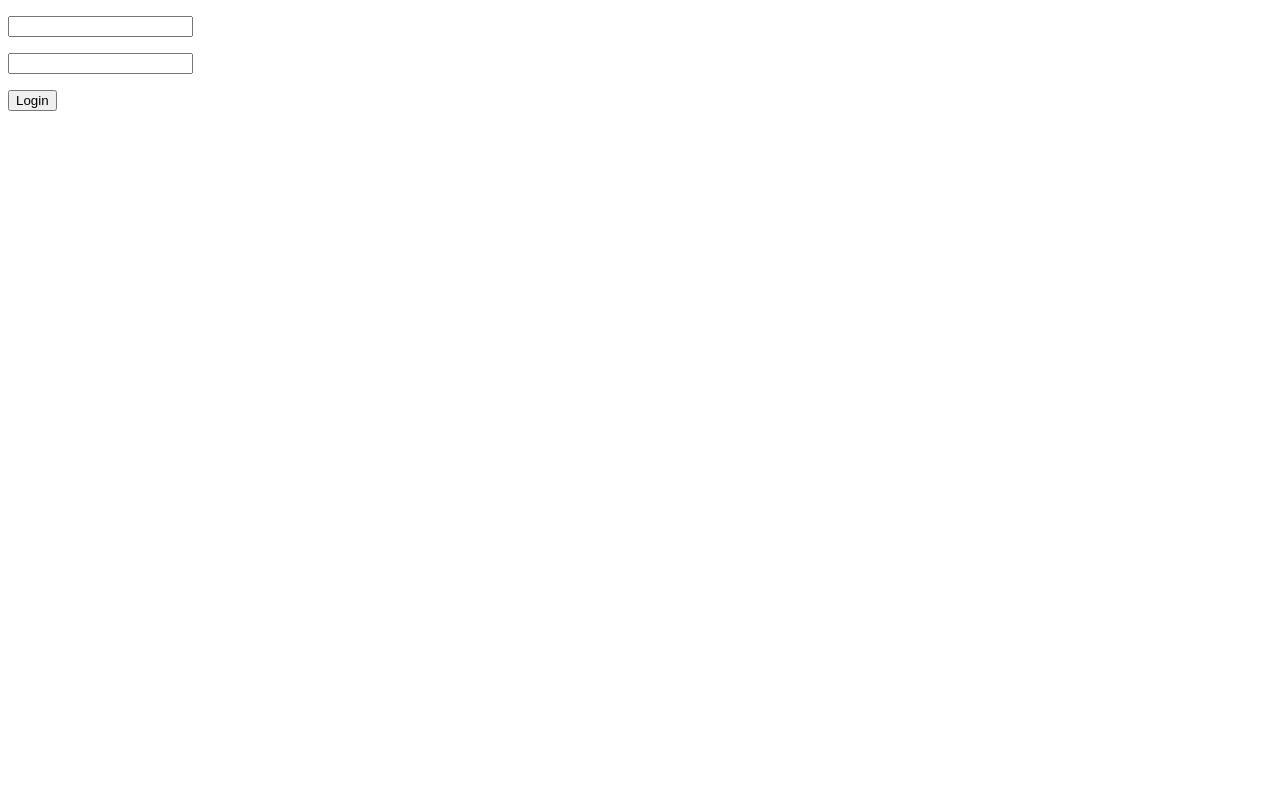
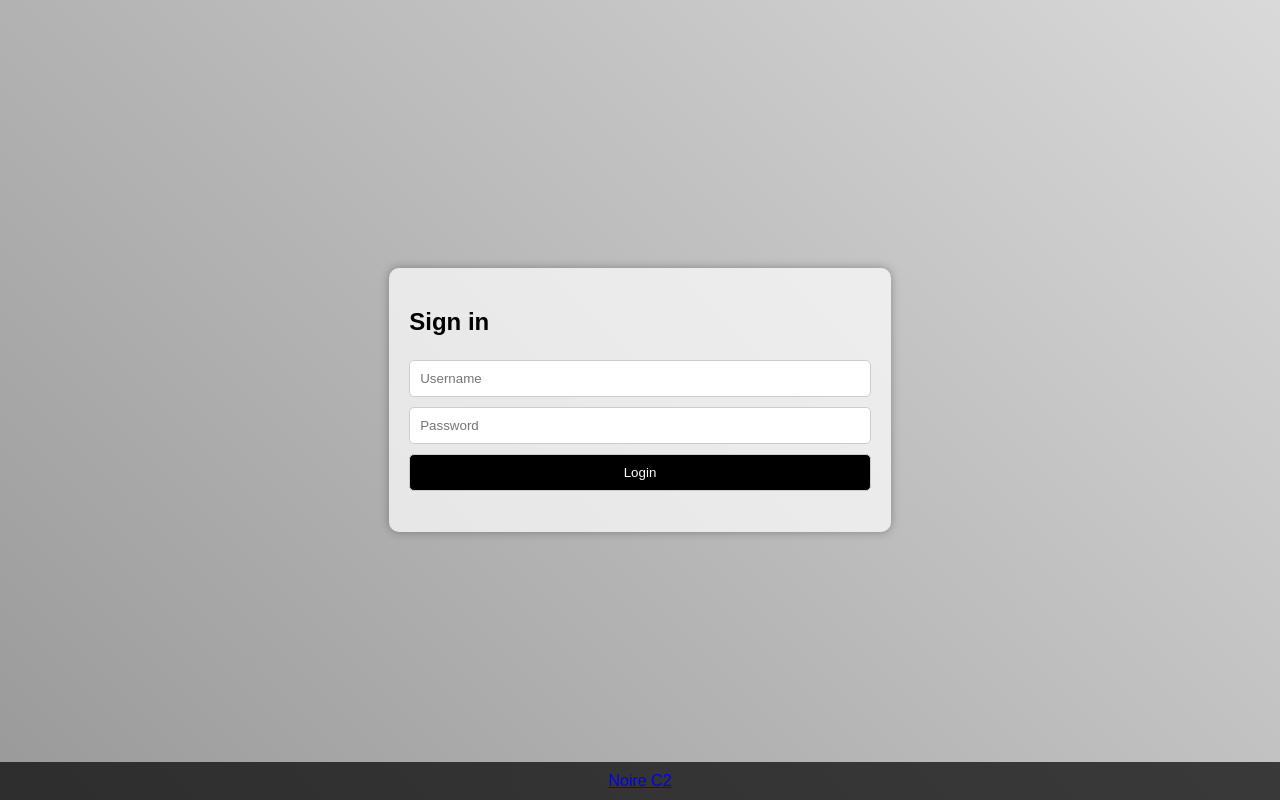
Before and after one commit to Jcp22034/NoireC2, a Flask app: page /login in a window 1280 px wide. Before the commit the page is almost empty. Run offline with Flask 3, Linux system fonts and the light colour scheme; parts of the project's set-up code (start-up, migrations or seed data) failed here and were passed over.

Commit message:
Remove salt from database, Re-design login page

```diff
--- a/modules/templates/logIn.html
+++ b/modules/templates/logIn.html
@@ -1,18 +1,92 @@
-<!DOCTYPE HTML>
-<body>
-    <form method="post">
-        {% if username %}
-        <p><input type=text value={{ username }} name=username>
-        {% else %}
-        <p><input type=text name=username>
-        {% endif %}
-        <p><input type=password name=password>
-        <p><input type=submit value=Login>
-    </form>
-    <br><br>
-    {% if error %}
-        <h2>
-            {{ error }}
-        </h2>
-    {% endif %}
-</body>
+<!DOCTYPE html>
+<html lang="en">
+	<head>
+		<meta charset="UTF-8">
+		<meta name="viewport" content="width=device-width, initial-scale=1.0">
+		<title>NoireC2 - Login</title>
+		<style>
+    		body {
+        		margin: 0;
+		        padding: 0;
+		        font-family: Arial, sans-serif;
+		        background: linear-gradient(45deg, black, white);
+		        background-size: 400% 400%;
+		        animation: gradientBG 15s ease infinite;
+		    }
+
+		    @keyframes gradientBG {
+		        0% {
+		            background-position: 0% 50%;
+		        }
+		        50% {
+		            background-position: 100% 50%;
+		        }
+		        100% {
+		            background-position: 0% 50%;
+		        }
+		    }
+
+			.container {
+				display: flex;
+				justify-content: center;
+				align-items: center;
+				height: 100vh;
+			}
+
+			.login-form {
+				background: rgba(255, 255, 255, 0.7);
+				padding: 20px;
+				border-radius: 10px;
+				box-shadow: 0 0 10px rgba(0, 0, 0, 0.3);
+			}
+
+			input[type="text"],
+			input[type="password"],
+			input[type="submit"] {
+				width: 100%;
+				padding: 10px;
+				margin: 5px 0;
+				box-sizing: border-box;
+				border: 1px solid #ccc;
+				border-radius: 5px;
+			}
+
+			input[type="submit"] {
+				background: black;
+				color: white;
+				cursor: pointer;
+			}
+
+			footer {
+				position: fixed;
+				left: 0;
+				bottom: 0;
+				width: 100%;
+				background: rgba(0, 0, 0, 0.7);
+				color: white;
+				text-align: center;
+				padding: 10px 0;
+			}
+
+
+		</style>
+	</head>
+	<body>
+		<div class="container">
+			<form class="login-form" method="post">
+			  <h2 class="text-left mb-2">Sign in</h2>
+				<p><input type="text" placeholder="Username" name=username>
+				<input type="password" placeholder="Password" name=password>
+				<input type="submit" value="Login">
+				{% if error %}
+					<h3>
+						{{ error }}
+					</h3>
+				{% endif %}
+			</form>
+		</div>
+		<footer>
+			<a href="https://www.github.com/Jcp22034/NoireC2">Noire C2</a>
+		</footer>
+	</body>
+</html>
--- a/modules/webServer.py
+++ b/modules/webServer.py
@@ -133,7 +133,7 @@ def addAccount(username:str, passw:str, isAdmin:bool = False) -> str:
     passw = str(bcrypt.hashpw(passw, salt))[2:-1]
     groups = ['users']
     if isAdmin: groups.append('admins')
-    newUser = User(username=username, password=str(passw), salt=str(salt), groups=",".join(groups))
+    newUser = User(username=username, password=str(passw), groups=",".join(groups))
     db.session.add(newUser)
     db.session.commit()
     return 'Account created successfully'
```
